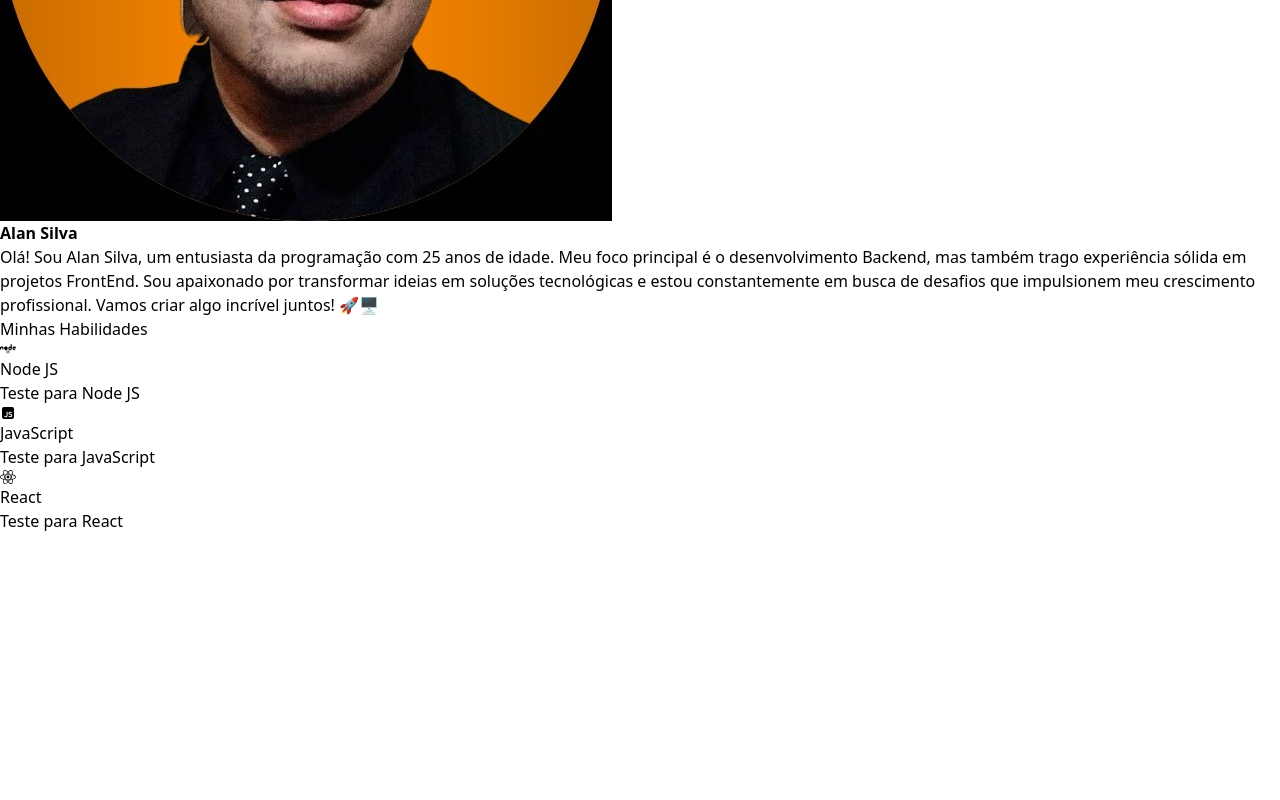
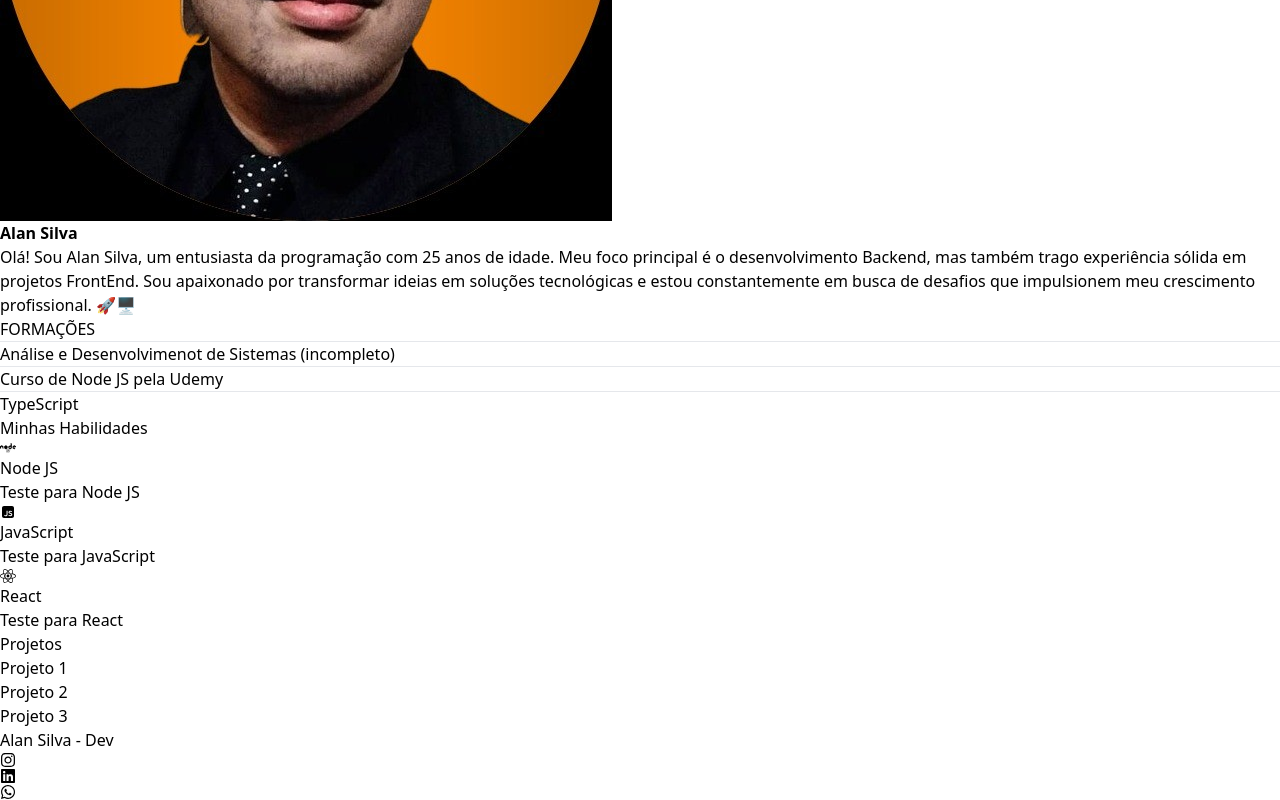
Before and after one commit to alansilva313/portfolio, a React (Vite) app: page / in a window 1280 px wide. Shown: the part 503-1303 px from the top of the page. Before the commit the page ends 1036 px from the top, so only its background shows below. Built offline with nearby package versions, Linux system fonts and the light colour scheme.

Commit message:
projetos

```diff
--- a/src/App.tsx
+++ b/src/App.tsx
@@ -2,15 +2,19 @@ import { Outlet } from 'react-router-dom';
 import NavBar from './components/NavBar';
 import { useContext, useState, useEffect } from 'react';
 import { ThemeContext } from './context/Theme';
+import { FaInstagram, FaLinkedin, FaWhatsapp } from 'react-icons/fa';
 
 
 function App() {
   const { theme } = useContext(ThemeContext);
   const [alterTheme, setAlterTheme] = useState('');
+  const [textcor, setTextCor] = useState('')
 
   useEffect(() => {
     setAlterTheme(theme === "light" ? "bg-white" : "bg-black");
+    setTextCor(theme === 'light' ? 'text-black' : 'text-white');
   }, [theme]);
+
 
   return (
     <>
@@ -23,6 +27,15 @@ function App() {
           <Outlet />
         </div>
       </div>
+
+      <footer className={`flex p-10 ${textcor} ${alterTheme} items-center justify-evenly`}>
+        <h3>Alan Silva - Dev</h3>
+         <div className='flex items-center gap-2 text-3xl'>
+          <FaInstagram className="text-purple-700"/>
+          <FaLinkedin className="text-blue-500"/>
+          <FaWhatsapp className="text-green-500"/>
+         </div>
+      </footer>
      </div>
     </>
   );
--- a/src/components/NavBar.tsx
+++ b/src/components/NavBar.tsx
@@ -3,6 +3,7 @@ import { LuMoonStar } from "react-icons/lu";
 import { FiAlignLeft, FiXCircle } from "react-icons/fi";
 import { useContext, useState, useEffect } from "react";
 import { FaInstagram, FaLinkedin, FaRegSun } from "react-icons/fa";
+import { GoSun } from "react-icons/go";
 import { ThemeContext } from "../context/Theme";
 import { motion, useScroll } from "framer-motion"
 
@@ -38,20 +39,21 @@ export default function NavBar() {
         </button>
 
         <div className={`flex items-center gap-2  ${alterTheme}`}>
-          {theme === 'dark' ? <FaRegSun onClick={toggleTheme} /> : <LuMoonStar onClick={toggleTheme} />}
+          {theme === 'dark' ? <GoSun onClick={toggleTheme} /> : <LuMoonStar onClick={toggleTheme} />}
           <FaInstagram className={alterTheme} />
           <FaLinkedin />
         </div>
       </div>
-      <nav className={`${menu} ${alterTheme} w-full top-0 h-screen lg:h-0 fixed bg-orange-400 transition-all ease-in-out lg:flex lg:gap-4`}>
+      <nav className={`${menu} ${alterTheme} w-full top-0 h-screen lg:h-0 fixed bg-slate-800 transition-all ease-in-out lg:flex lg:gap-4`}>
         <div onClick={handle} className="w-full p-4 text-3xl lg:hidden">
           <FiXCircle />
         </div>
-        <div className="w-full p-5 flex flex-col gap-4 lg:flex-row text-3xl lg:pl-96 lg:pr-96 items-center">
+        <div className="w-full p-5 flex flex-col gap-4 lg:flex-row text-3xl lg:pl-96 lg:pr-96 items-center text-white">
           <Link to="/">Home</Link>
-          <Link to="contact">Contatos</Link>
+
         </div>
       </nav>
+
 
     </div>
   );
--- /dev/null
+++ b/src/components/projetos/Projetos.tsx
@@ -0,0 +1,47 @@
+import React from 'react'
+
+export default function Projetos() {
+
+
+const projetos = [
+    {
+        name: "Projeto 1",
+        image: "",
+        description: "Descrição teste"
+    },
+    {
+        name: "Projeto 2",
+        image: "",
+        description: "Descrição 2"
+    },
+    {
+        name: "Projeto 3",
+        image: "",
+        description: "Descrição 3"
+    }
+]
+
+
+
+
+
+  return (
+    <div className='mt-10'>
+        <div className='mb-10'>
+        Projetos
+        </div>
+
+    <div className='flex flex-col gap-4'>
+        {
+            projetos.map((item, index) => (
+                <div key={index} className='w-full h-36 p-4 border rounded'>
+                    <h3>{item.name}</h3>
+
+                </div>
+            ))
+        }
+    </div>
+
+    </div>
+  )
+}
--- a/src/components/secao1/index.tsx
+++ b/src/components/secao1/index.tsx
@@ -2,6 +2,7 @@ import { useContext, useEffect, useState } from "react";
 import { FaNode, FaReact  } from "react-icons/fa";
 import { RiJavascriptFill } from "react-icons/ri";
 import { ThemeContext } from "../../context/Theme";
+import Projetos from "../projetos/Projetos";
 export default function Secao1() {
     const { theme } = useContext(ThemeContext)
     const [temaBg, setTemaBg] = useState('');
@@ -54,6 +55,8 @@ export default function Secao1() {
           ))}
 
       </div>
+
+      <Projetos />
     </div>
   );
 }
--- /dev/null
+++ b/src/components/secao2/index.tsx
@@ -0,0 +1,18 @@
+
+
+export default function Secao2() {
+  return (
+    <div className="mt-20 flex flex-col gap-2">
+        <div>
+            <h3 className="font-bold">FORMAÇÕES</h3>
+        </div>
+        <hr />
+      <h3>Análise e Desenvolvimenot de Sistemas (incompleto)</h3>
+      <hr />
+      <h3>Curso de Node JS pela Udemy</h3>
+      <hr />
+      <h3>TypeScript</h3>
+
+    </div>
+  )
+}
--- a/src/routes/Home.tsx
+++ b/src/routes/Home.tsx
@@ -2,6 +2,7 @@ import { useContext, useEffect, useState } from "react";
 import Secao1 from "../components/secao1";
 import { ThemeContext } from "../context/Theme";
 import ImgSilva from '../assets/images/alns.jpg';
+import Secao2 from "../components/secao2";
 
 
 
@@ -27,11 +28,11 @@ export default function Home() {
      idade. Meu foco principal é o desenvolvimento Backend, mas também trago
       experiência sólida em projetos FrontEnd. Sou apaixonado por transformar ideias em
        soluções tecnológicas e estou constantemente em busca de desafios que impulsionem
-       meu crescimento profissional. Vamos criar algo incrível juntos! 🚀🖥️</p>
+       meu crescimento profissional.  🚀🖥️</p>
 
 
     </div>
-
+   <Secao2 />
     <Secao1 />
  </div>
   )
```
